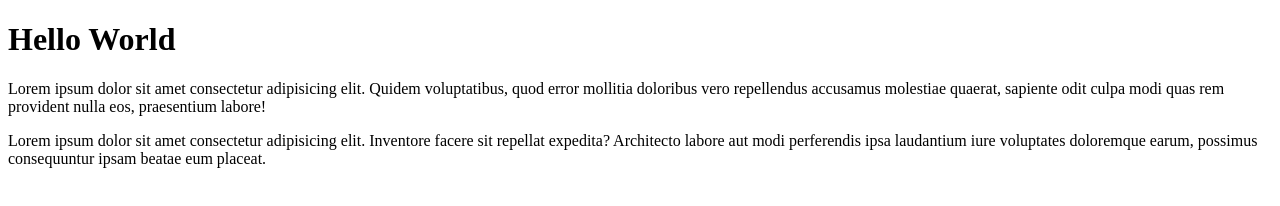
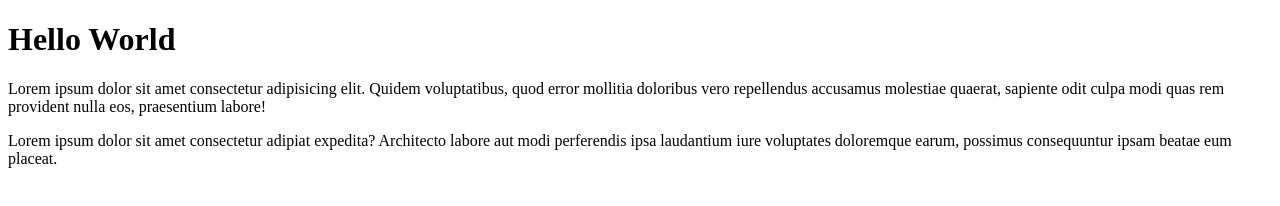
Before and after one commit to mahzumy/belajarhtml, a website: page index.html in a window 1280 px wide. Drawn offline with Linux system fonts and the light colour scheme.

Commit message:
edit text

```diff
--- a/index.html
+++ b/index.html
@@ -8,6 +8,6 @@
 <body>
     <h1>Hello World</h1>
     <p>Lorem ipsum dolor sit amet consectetur adipisicing elit. Quidem voluptatibus, quod error mollitia doloribus vero repellendus accusamus molestiae quaerat, sapiente odit culpa modi quas rem provident nulla eos, praesentium labore!</p>
-    <p>Lorem ipsum dolor sit amet consectetur adipisicing elit. Inventore facere sit repellat expedita? Architecto labore aut modi perferendis ipsa laudantium iure voluptates doloremque earum, possimus consequuntur ipsam beatae eum placeat.</p>
+    <p>Lorem ipsum dolor sit amet consectetur adipiat expedita? Architecto labore aut modi perferendis ipsa laudantium iure voluptates doloremque earum, possimus consequuntur ipsam beatae eum placeat.</p>
 </body>
 </html>
```
